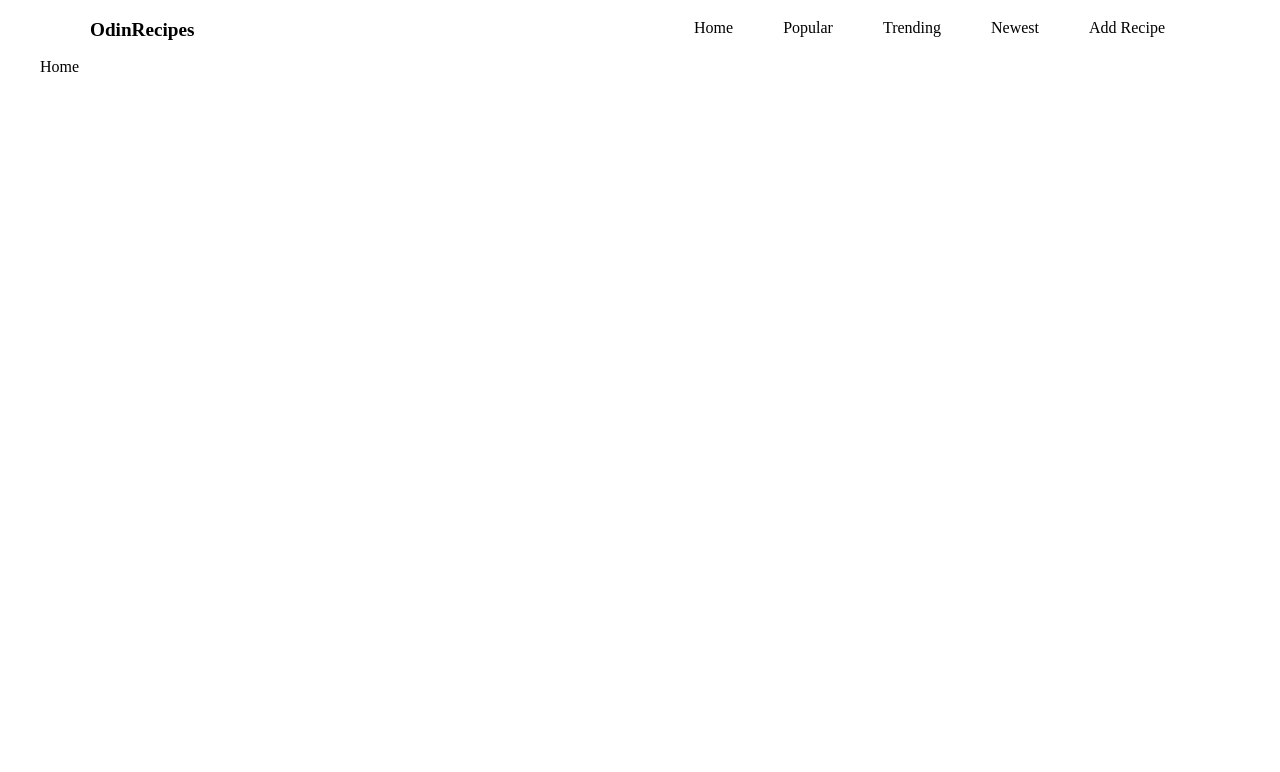
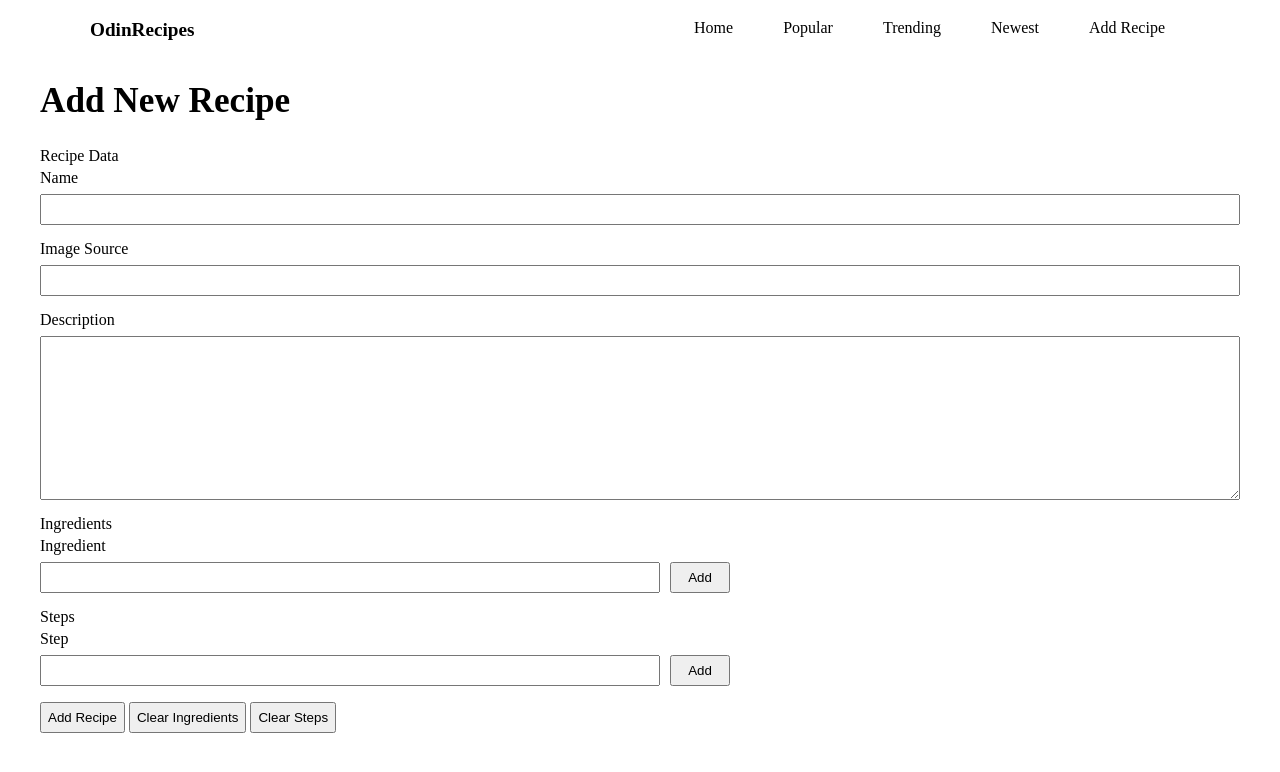
Before and after one commit to CrabVS/odin-recipes, a website built with webpack: page dist/index.html in a window 1280 px wide. Built offline with Linux system fonts and the light colour scheme.

Commit message:
Add addrecipe form structure

```diff
--- /dev/null
+++ b/src/components/add-recipe/add-recipe.css
@@ -0,0 +1,44 @@
+.add-recipe-title {
+    margin-top: 24px;
+}
+
+form {
+    margin: 30px 0;
+}
+
+.form-group {
+    display: flex;
+    flex-direction: column;
+    margin-bottom: 16px;
+}
+
+.form-group > div {
+    display: flex;
+}
+
+.form-group > div input {
+    width: 50%;
+    margin-right: 10px;
+}
+
+.form-group > div .btn {
+    min-width: 60px;
+}
+
+.form-group input,
+.form-group textarea {
+    outline: none;
+    padding: 6px 8px;
+}
+
+.form-group label {
+    margin-bottom: 8px;
+}
+
+fieldset legend {
+    margin-bottom: 6px;
+}
+
+form .btn {
+    padding: 6px;
+}
--- a/src/components/add-recipe/add-recipe.js
+++ b/src/components/add-recipe/add-recipe.js
@@ -1,6 +1,8 @@
+import './add-recipe.css';
+
 const initiateAddRecipe = function initiateAddRecipe() {
-  const main = document.querySelector('main');
-  main.innerHTML = `Add Recipe`;
+  // const main = document.querySelector('main');
+  // main.innerHTML = `Add Recipe`;
 };
 
 export default initiateAddRecipe;
--- a/src/components/recipes/recipe/recipe.css
+++ b/src/components/recipes/recipe/recipe.css
@@ -26,9 +26,4 @@
 .recipe .btn {
     padding: 10px;
     min-width: 120px;
-    cursor: pointer;
 }
-
-.recipe .btn:active {
-    transform: scale(0.98);
-}
--- a/src/index.css
+++ b/src/index.css
@@ -29,3 +29,11 @@ main {
     margin: 0 auto;
     padding: 0 40px;
 }
+
+.btn {
+    cursor: pointer;
+}
+
+.btn:active {
+    transform: scale(0.98);
+}
--- a/src/index.js
+++ b/src/index.js
@@ -2,6 +2,7 @@ import './reset.css';
 import './index.css';
 import initiateHeader from './components/header/header';
 import initiateHome from './components/home/home';
+import initiateAddRecipe from './components/add-recipe/add-recipe';
 
 initiateHeader();
-initiateHome();
+initiateAddRecipe();
```
Also changed, not shown: dist/index.html, dist/main.js.
